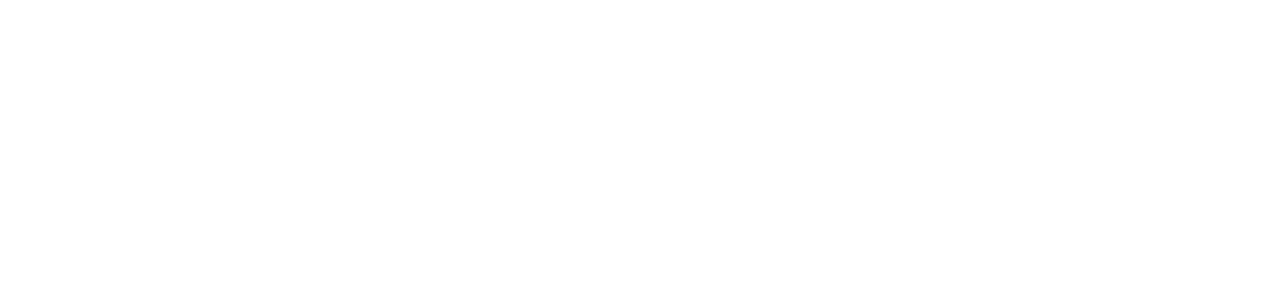
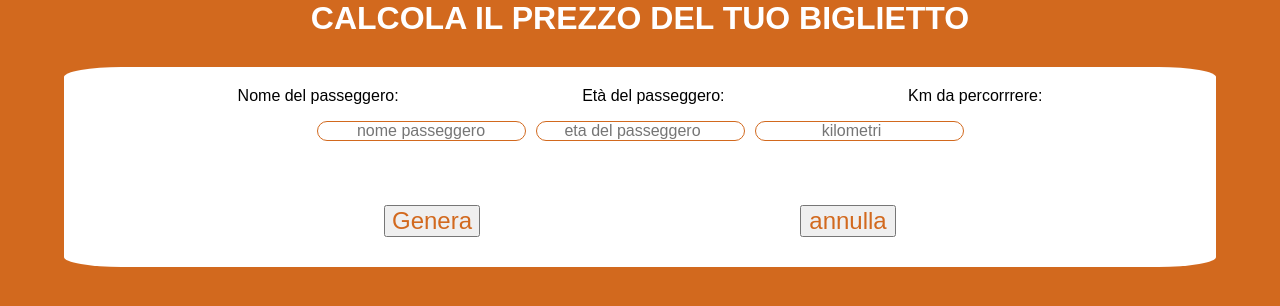
Before and after one commit to GiacomoVisin/js-biglietto-treno-form, a plain HTML site: page index.html in a window 1280 px wide. Drawn offline with Linux system fonts and the light colour scheme.

Commit message:
adding first div for the form

```diff
--- a/assets/css/index.css
+++ b/assets/css/index.css
@@ -3,3 +3,67 @@
     margin: 0;
     box-sizing: border-box;
 }
+
+.container{
+    width: 90%;
+    margin: 0 auto;
+}
+
+body{
+    background-color:chocolate;
+    font-family:sans-serif
+}
+
+h1{
+    color: white;
+    text-align: center;
+}
+
+
+.formContainer{
+    margin-top: 30px;
+    background-color: white;
+    border-radius: 5%;
+    height: 200px;
+}
+
+
+.labelContainer{
+    display: flex;
+    justify-content: space-evenly;
+    gap: 10px;
+
+}
+.inputContainer{
+    display: flex;
+    justify-content: center;
+    margin-top: 1.0rem;
+    gap: 10px;
+
+}
+
+
+
+.label-input{
+    margin-top: 20px;
+}
+
+input{
+    border: 1px solid chocolate;
+    border-radius: 10px;
+    font-size: 1.0rem;
+    text-align: center;
+}
+
+.btnContainer{
+    display: flex;
+    justify-content: space-around;
+    margin-top: 4rem;
+    padding-left: 10rem;
+    padding-right: 10rem;
+}
+button{
+    color: chocolate;
+    width: 6rem;
+    font-size: 1.5rem;
+}
--- a/index.html
+++ b/index.html
@@ -1,14 +1,41 @@
 <!DOCTYPE html>
 <html lang="en">
+
 <head>
     <meta charset="UTF-8">
     <meta name="viewport" content="width=device-width, initial-scale=1.0">
     <title>Document</title>
     <link rel="stylesheet" href="/assets/css/index.css">
 </head>
+
 <body>
+    <header>
+        <h1>CALCOLA IL PREZZO DEL TUO BIGLIETTO</h1>
+    </header>
 
-
+    <main>
+        <div class="container">
+            <div class="formContainer">
+                <form action="">
+                    <div class="labelContainer">
+                        <label class="label-input" for="name">Nome del passeggero:</label>
+                        <label class="label-input" for="age"> Età del passeggero:</label>
+                        <label class="label-input" for="km">Km da percorrrere:</label>
+                    </div>
+                    <div class="inputContainer">
+                        <input id="name" type="text" placeholder="nome passeggero">
+                        <input id="age" type="number" placeholder="eta del passeggero">
+                        <input id="km" type="number" placeholder="kilometri">
+                    </div>
+                    <div class="btnContainer">
+                        <button id="submit"> Genera</button>
+                        <button id="submit"> annulla</button>
+                    </div>
+                </form>
+            </div>
+        </div>
+    </main>
     <script src="/assets/javascript/index.js"></script>
 </body>
+
 </html>
```
Also changed, not shown: assets/javascript/index.js (+56 -1 lines).
